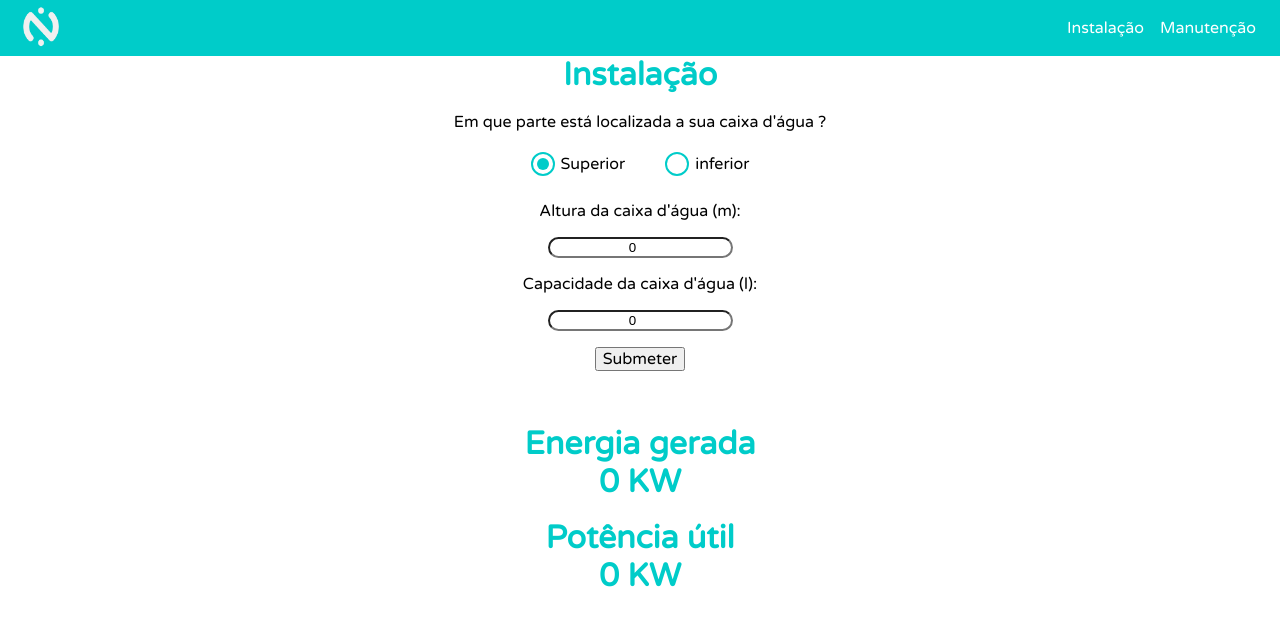
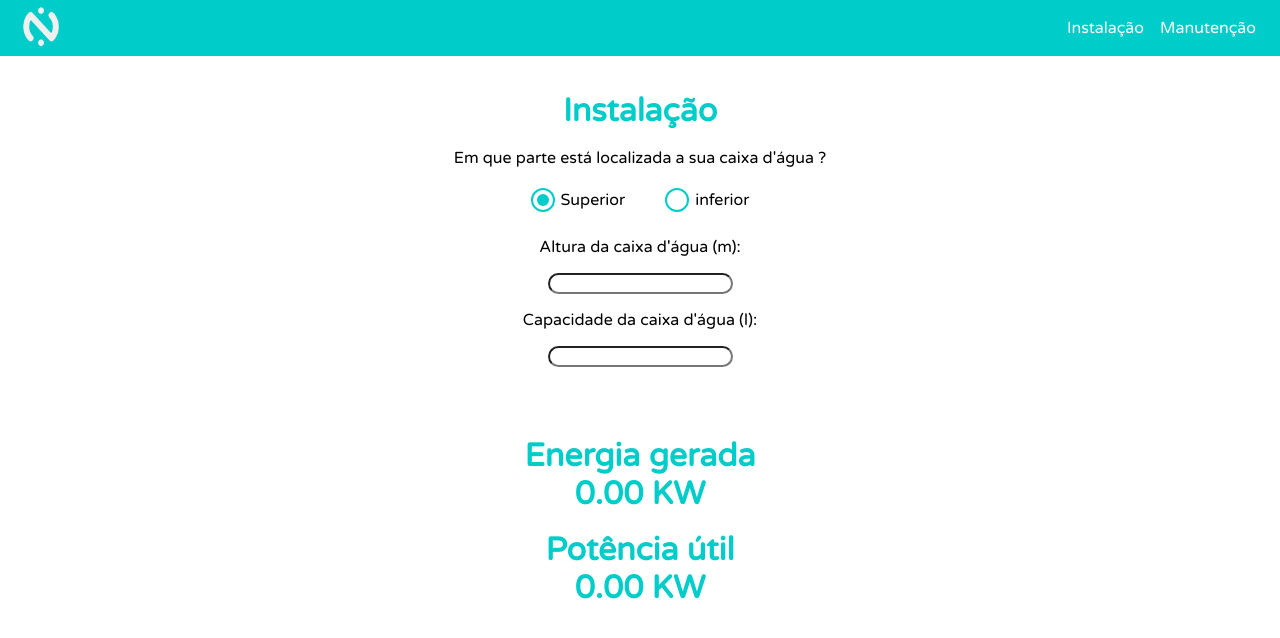
Before and after one commit to pi1-2019-1-whirl/front-end, a React (Create React App) app: page /instalacao in a window 1280 px wide. Shown: the top 638 px of the page. Built offline with nearby package versions, Linux system fonts and the light colour scheme.

Commit message:
Arrumando o input e mundando o cálculo da energia e pontência usual gerada

```diff
--- a/src/pages/Instalacao.js
+++ b/src/pages/Instalacao.js
@@ -10,16 +10,12 @@ class Instalacao extends Component {
         capacidade_caixa: 0,
         tubulacao_caixa: 0,
         verifica_posicao: 1,
-        vazao_bomba: 0,
+        vazao_bomba: 0.2,
     }
 
     handleInput = ({ target }) => {
-        if(target.name === 'verifica_posicao')
         this.setState({ [target.name]: parseFloat(target.value) })
-        else
-            this.setState({ [target.name]: target.value })
     }
-
 
     render() {
 
@@ -29,6 +25,8 @@ class Instalacao extends Component {
                 <div className="Main">
                     <link href="https://fonts.googleapis.com/css?family=Varela+Round&display=swap" rel="stylesheet"></link>
                     <div>
+                        <br></br>
+                        <br></br>
                         <h1 className="titulo_instalacao">Instalação</h1>
                         <br></br>
                         <div className="posicao_caixa">
@@ -52,17 +50,23 @@ class Instalacao extends Component {
                                     <label className="altura_caixa">
                                         Altura da caixa d'água (m):
                                 <p></p>
+                                        {this.state.altura_caixa ? (
                                             <input required type="number" step="0.01" value={this.state.altura_caixa} onChange={this.handleInput} name="altura_caixa" />
+                                        ) : (
+                                                <input required type="number" step="0.01" value="null" onChange={this.handleInput} name="altura_caixa" />
+                                            )}
                                     </label >
                                     <p></p>
                                     <label className="capacidade_caixa">
                                         Capacidade da caixa d'água (l):
                                 <p></p>
+                                        {this.state.capacidade_caixa ? (
                                             <input required type="number" step="0.01" value={this.state.capacidade_caixa} onChange={this.handleInput} name="capacidade_caixa" />
+                                        ) : (
+                                                <input required type="number" step="0.01" value="null" onChange={this.handleInput} name="capacidade_caixa" />
+                                            )}
                                     </label>
                                     <p></p>
-                                    <p></p>
-                                    <button>Submeter</button>
                                 </form>
                             ) : (
                                     <form className="formulario">
@@ -70,23 +74,33 @@ class Instalacao extends Component {
                                         <label className="altura_caixa">
                                             Altura da caixa d'água (m):
                                 <p></p>
+                                            {this.state.altura_caixa ? (
                                                 <input required type="number" step="0.01" value={this.state.altura_caixa} onChange={this.handleInput} name="altura_caixa" />
+                                            ) : (
+                                                    <input required type="number" step="0.01" value="null" onChange={this.handleInput} name="altura_caixa" />
+                                                )}
                                         </label >
                                         <p></p>
                                         <label className="capacidade_caixa">
                                             Capacidade da caixa d'água (l):
                                 <p></p>
+                                            {this.state.capacidade_caixa ? (
                                                 <input required type="number" step="0.01" value={this.state.capacidade_caixa} onChange={this.handleInput} name="capacidade_caixa" />
+                                            ) : (
+                                                    <input required type="number" step="0.01" value="null" onChange={this.handleInput} name="capacidade_caixa" />
+                                                )}
                                         </label>
                                         <p></p>
                                         <label className="vazao_bomba">
                                             Vazão da bomba:
                                 <p></p>
+                                            {this.state.vazao_bomba ? (
                                                 <input required type="number" step="0.01" value={this.state.vazao_bomba} onChange={this.handleInput} name="vazao_bomba" />
+                                            ) : (
+                                                    <input required type="number" step="0.01" value="null" onChange={this.handleInput} name="vazao_bomba" />
+                                                )}
                                         </label>
                                         <p></p>
-                                        <p></p>
-                                        <button>Submeter</button>
                                     </form>
                                 )}
                         </div>
@@ -100,13 +114,13 @@ class Instalacao extends Component {
                                 <h1 >
                                     Energia gerada
                                     <br></br>
-                                    {this.state.vazao_bomba*this.state.altura_caixa*9.81+" KW"}
+                                    {parseFloat(this.state.vazao_bomba * this.state.altura_caixa * 9.81*(this.state.capacidade_caixa/this.state.vazao_bomba)).toFixed(2) + " KW"}
                                 </h1>
                                 <br></br>
                                 <h1 >
                                     Potência útil
                                     <br></br>
-                                    {this.state.altura_caixa*9.81*0.8+" KW"}
+                                    {parseFloat(this.state.altura_caixa * 9.81 * 0.8*(this.state.capacidade_caixa/this.state.vazao_bomba)).toFixed(2) + " KW"}
                                 </h1>
                             </div>
                         </div>
```
Lines whose indentation alone changed are shown as unchanged.
